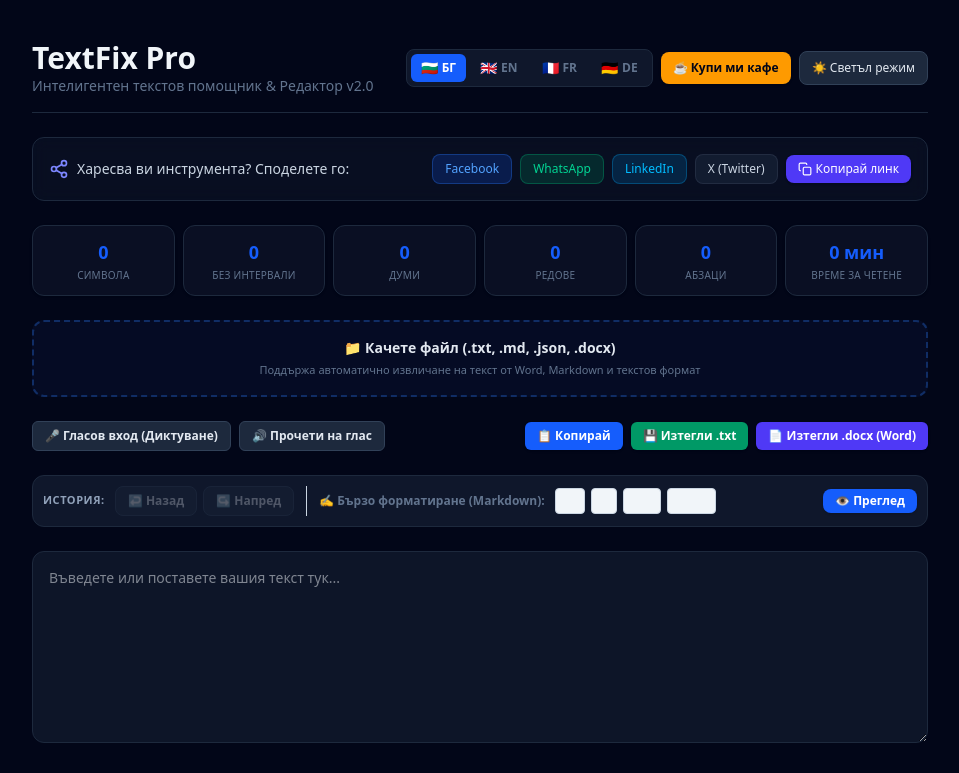
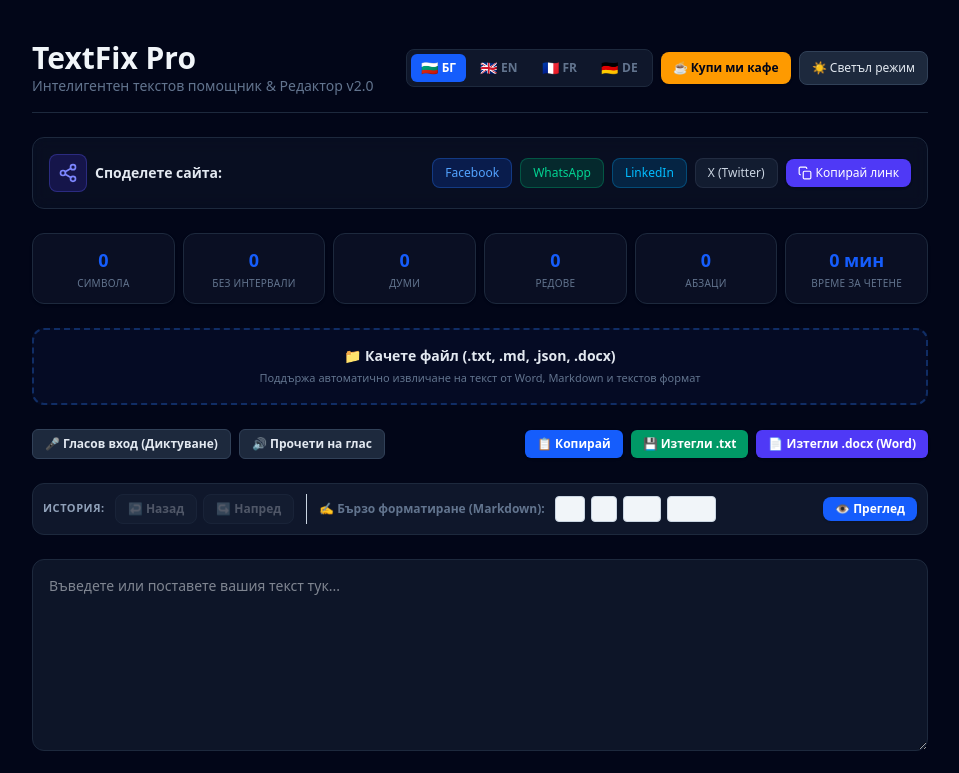
Before and after one commit to ReLaXsZ/textfix-pro, a Next.js app: page / in a window 1280 px wide. Shown: the top 773 px of the page, without its empty margins (160-1119 px from the left). Built offline with nearby package versions, Linux system fonts and the light colour scheme.

Commit message:
Add ShareButtons with native Web Share API integration

```diff
--- a/app/ShareButtons.tsx
+++ b/app/ShareButtons.tsx
@@ -5,7 +5,25 @@
 export default function ShareButtons() {
   const [copied, setCopied] = useState(false);
   const shareUrl = "https://textfix-pro.vercel.app";
-  const shareTitle = "TextFix Pro - Интелигентен текстов помощник & Редактор онлайн";
+  const shareTitle = "TextFix Pro";
+  const shareText = "Вижте този страхотен интелигентен текстов редактор и помощник онлайн!";
+
+  // Родно системно споделяне (Web Share API) - отваря приложения/контакти на телефона (Messenger, Viber, Instagram и др.)
+  const handleNativeShare = async () => {
+    if (navigator.share) {
+      try {
+        await navigator.share({
+          title: shareTitle,
+          text: shareText,
+          url: shareUrl,
+        });
+      } catch (err) {
+        console.log("Споделянето бе отказано или затворено", err);
+      }
+    } else {
+      handleCopy();
+    }
+  };
 
   const handleCopy = async () => {
     try {
@@ -20,7 +38,7 @@
   const handleShare = (platform: string) => {
     let url = "";
     const encodedUrl = encodeURIComponent(shareUrl);
-    const encodedTitle = encodeURIComponent(shareTitle);
+    const encodedTitle = encodeURIComponent(`${shareTitle} - ${shareText}`);
 
     switch (platform) {
       case "facebook":
@@ -35,9 +53,6 @@
       case "whatsapp":
         url = `https://api.whatsapp.com/send?text=${encodedTitle}%20${encodedUrl}`;
         break;
-      case "viber":
-        url = `viber://forward?text=${encodedTitle}%20${encodedUrl}`;
-        break;
       default:
         return;
     }
@@ -47,19 +62,35 @@
 
   return (
     <div className="w-full max-w-4xl mx-auto my-6 p-4 bg-slate-900/50 backdrop-blur-sm border border-slate-800 rounded-xl flex flex-col md:flex-row items-center justify-between gap-4 text-slate-300">
-      <div className="flex items-center gap-2 text-sm font-medium">
-        <svg xmlns="http://www.w3.org/2000/svg" className="w-5 h-5 text-indigo-400" viewBox="0 0 24 24" fill="none" stroke="currentColor" strokeWidth="2" strokeLinecap="round" strokeLinejoin="round">
+      {/* Кликащ бутон с иконката за системно споделяне (телефонни приложения) */}
+      <button
+        onClick={handleNativeShare}
+        className="flex items-center gap-2 text-sm font-semibold text-slate-200 hover:text-indigo-400 transition-colors group cursor-pointer"
+        title="Натиснете за бързо споделяне чрез браузъра"
+      >
+        <span className="p-2 bg-indigo-600/20 group-hover:bg-indigo-600/30 rounded-lg border border-indigo-500/30 transition-all">
+          <svg
+            xmlns="http://www.w3.org/2000/svg"
+            className="w-5 h-5 text-indigo-400 group-hover:scale-110 transition-transform"
+            viewBox="0 0 24 24"
+            fill="none"
+            stroke="currentColor"
+            strokeWidth="2"
+            strokeLinecap="round"
+            strokeLinejoin="round"
+          >
             <circle cx="18" cy="5" r="3"></circle>
             <circle cx="6" cy="12" r="3"></circle>
             <circle cx="18" cy="19" r="3"></circle>
             <line x1="8.59" y1="13.51" x2="15.42" y2="17.49"></line>
             <line x1="15.41" y1="6.51" x2="8.59" y2="10.49"></line>
           </svg>
-        <span>Харесва ви инструмента? Споделете го:</span>
-      </div>
+        </span>
+        <span>Споделете сайта:</span>
+      </button>
 
+      {/* Бързи бутони за социални мрежи */}
       <div className="flex flex-wrap items-center gap-2">
-        {/* Facebook */}
         <button
           onClick={() => handleShare("facebook")}
           className="px-3 py-1.5 text-xs font-medium bg-blue-600/20 hover:bg-blue-600/30 text-blue-400 border border-blue-500/30 rounded-lg transition-all"
@@ -67,7 +98,6 @@
           Facebook
         </button>
 
-        {/* WhatsApp */}
         <button
           onClick={() => handleShare("whatsapp")}
           className="px-3 py-1.5 text-xs font-medium bg-emerald-600/20 hover:bg-emerald-600/30 text-emerald-400 border border-emerald-500/30 rounded-lg transition-all"
@@ -75,7 +105,6 @@
           WhatsApp
         </button>
 
-        {/* LinkedIn */}
         <button
           onClick={() => handleShare("linkedin")}
           className="px-3 py-1.5 text-xs font-medium bg-sky-600/20 hover:bg-sky-600/30 text-sky-400 border border-sky-500/30 rounded-lg transition-all"
@@ -83,7 +112,6 @@
           LinkedIn
         </button>
 
-        {/* X / Twitter */}
         <button
           onClick={() => handleShare("twitter")}
           className="px-3 py-1.5 text-xs font-medium bg-slate-700/30 hover:bg-slate-700/50 text-slate-300 border border-slate-600/30 rounded-lg transition-all"
@@ -91,7 +119,6 @@
           X (Twitter)
         </button>
 
-        {/* Copy Link */}
         <button
           onClick={handleCopy}
           className="px-3 py-1.5 text-xs font-medium bg-indigo-600 hover:bg-indigo-500 text-white rounded-lg transition-all flex items-center gap-1 shadow-sm"
```
Lines whose indentation alone changed are shown as unchanged.
